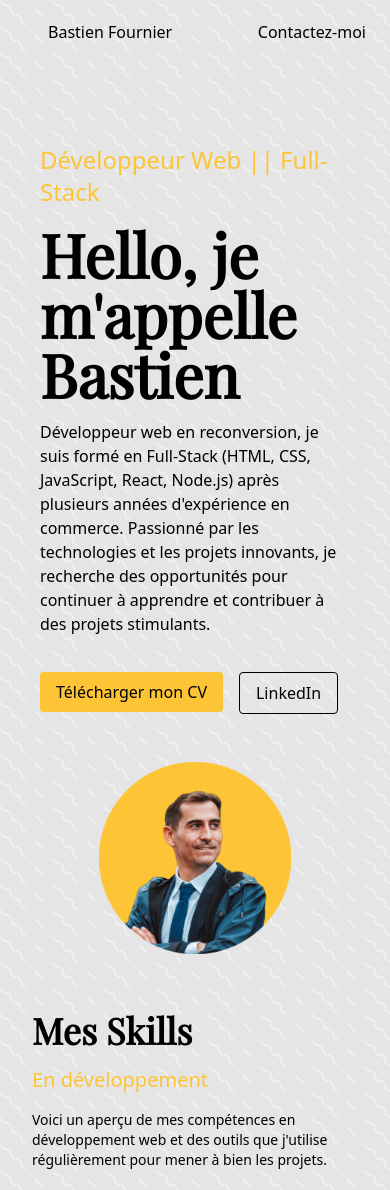
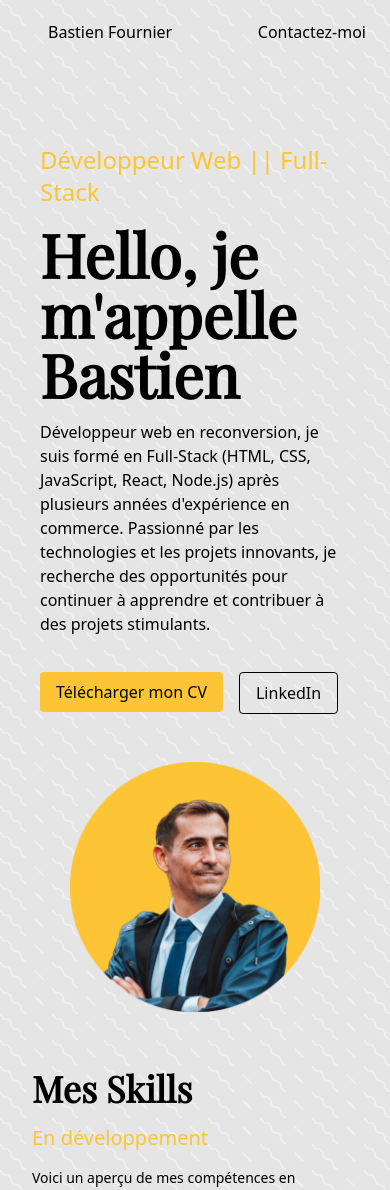
Before and after one commit to bastien-fournier/New-PortFolio-Bastien, a React (Vite) app: page / in a window 390 px wide. Shown: the top 1190 px of the page. Built offline with nearby package versions, Linux system fonts and the light colour scheme; a web font is replaced by a local one.

Commit message:
fix picture

```diff
--- a/src/components/ProfilPicture.jsx
+++ b/src/components/ProfilPicture.jsx
@@ -4,7 +4,7 @@
   return (
     <div className="ml-0 lg:ml-40">
       <img
-        className=" w-48 h-48 sm:w-48 sm:h-48 md:w-64 md:h-64 lg:w-96 lg:h-96 object-cover"
+        className="w-full max-w-[250px] sm:max-w-[300px] md:max-w-[400px] lg:max-w-[400px] xl:max-w-[400px] object-cover  rounded-lg"
         src={ProfilPic}
         alt="Photo de profil Bastien"
       />
--- a/src/components/SkillsTitle.jsx
+++ b/src/components/SkillsTitle.jsx
@@ -5,7 +5,7 @@
     <div className="ml-0 lg:ml-16 xl:ml-32">
       <figure className="flex flex-col items-center">
         <img
-          className="w-full max-w-[250px] sm:max-w-[300px] md:max-w-[400px] lg:max-w-[400px] xl:max-w-[400px] object-cover shadow-lg rounded-lg"
+          className="w-full max-w-[250px]   xl:max-w-[400px] object-cover shadow-lg rounded-lg"
           src={GroupePicture}
           alt="Groupe"
         />
```
